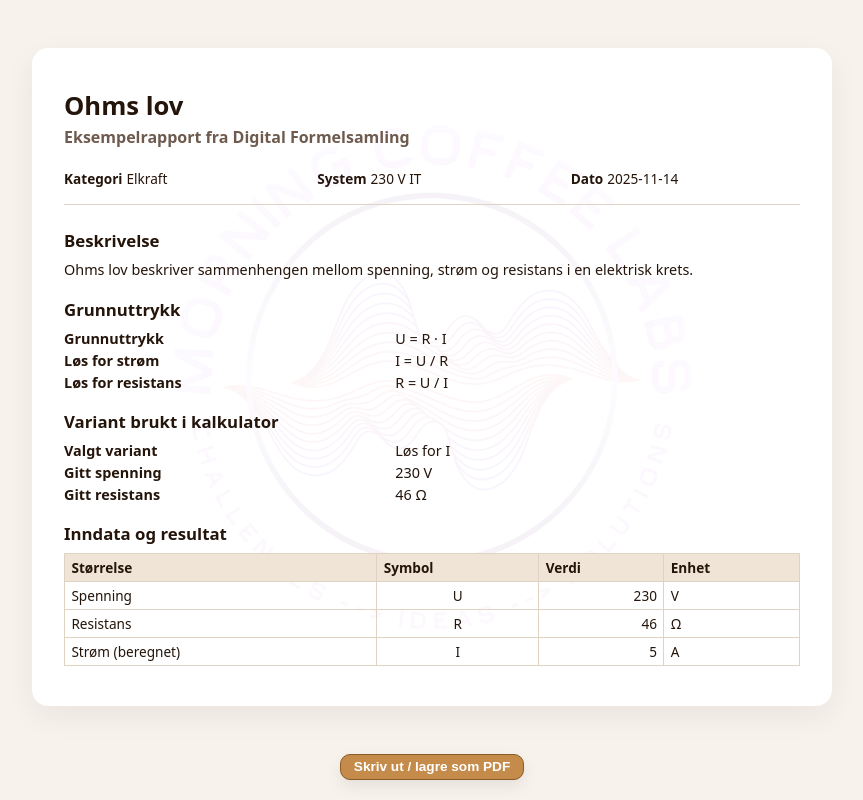
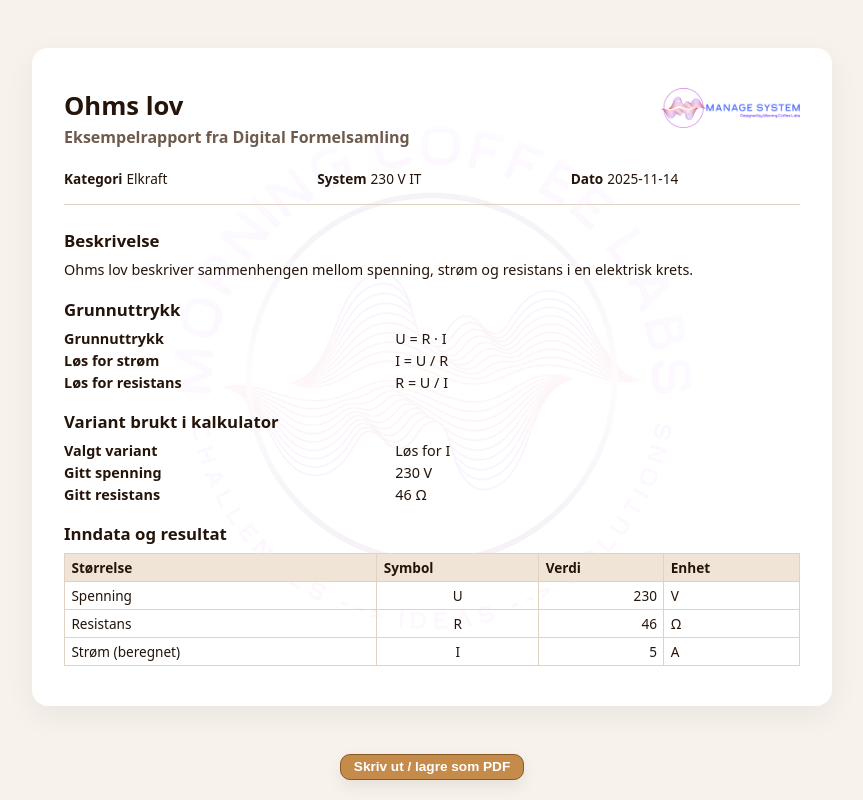
Before and after one commit to Tony-MCL/Print, a Next.js app: page /print-demo in a window 1280 px wide. Shown: the whole page, without its empty margins (208-1071 px from the left). Built offline with nearby package versions, Linux system fonts and the light colour scheme.

Commit message:
Update page.tsx

```diff
--- a/app/print-demo/page.tsx
+++ b/app/print-demo/page.tsx
@@ -93,7 +93,6 @@
 export default function PrintDemoPage() {
   return (
     <main className="print-page-shell">
-      {/* Denne wrapperen er viktig for @media print-reglene */}
       <div id="print-root">
         <PrintLayout
           title={demoData.title}
@@ -102,10 +101,11 @@
           sections={demoData.sections}
           watermarkUrl="/images/mcl-watermark.png"
           showWatermark
+          logoUrl="/images/mcl-logo.png"
+          logoAlt="Morning Coffee Labs"
         />
       </div>
 
-      {/* Denne knappen skjules i selve utskriften */}
       <div className="print-toolbar pe-no-print">
         <PrintButton label="Skriv ut / lagre som PDF" />
       </div>
```
